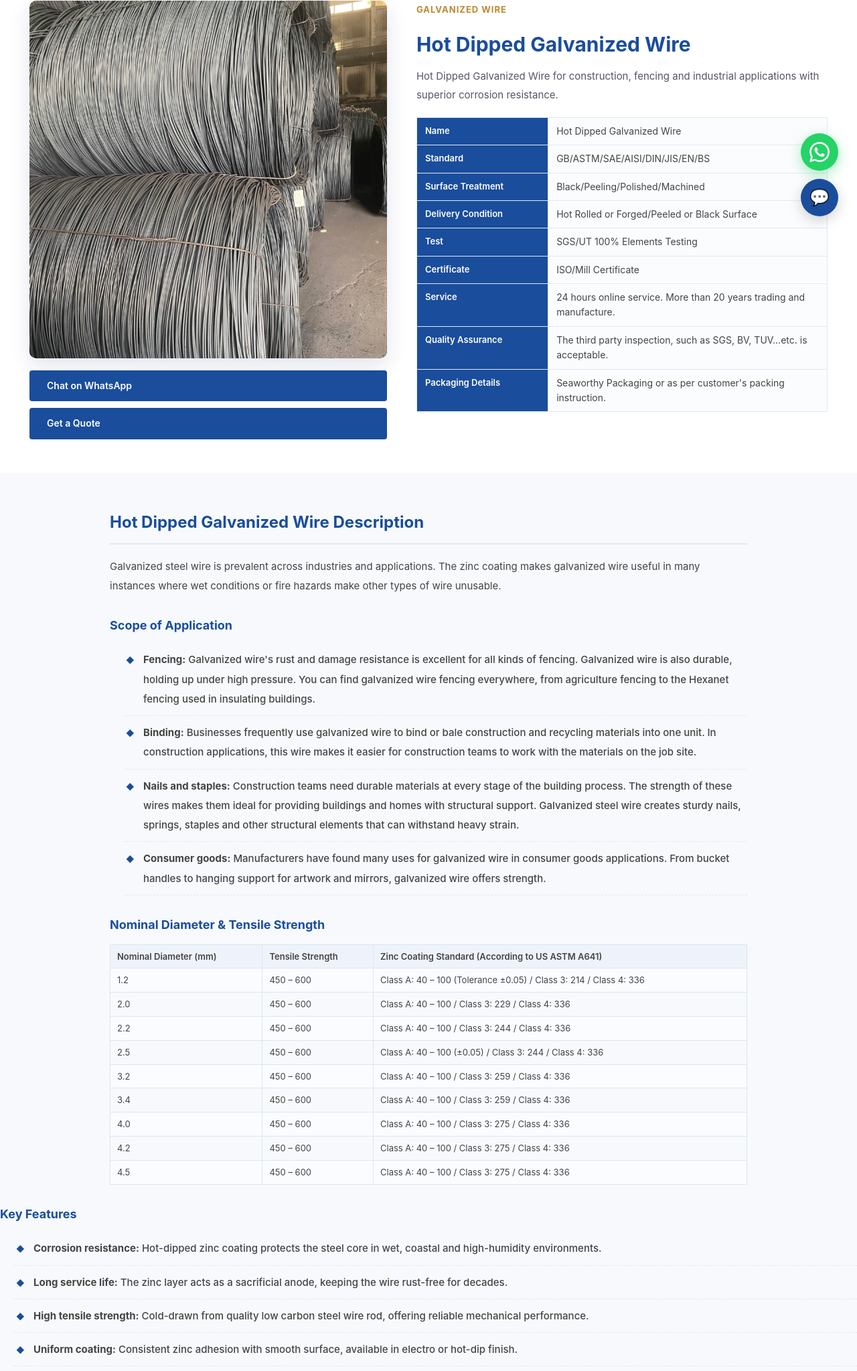
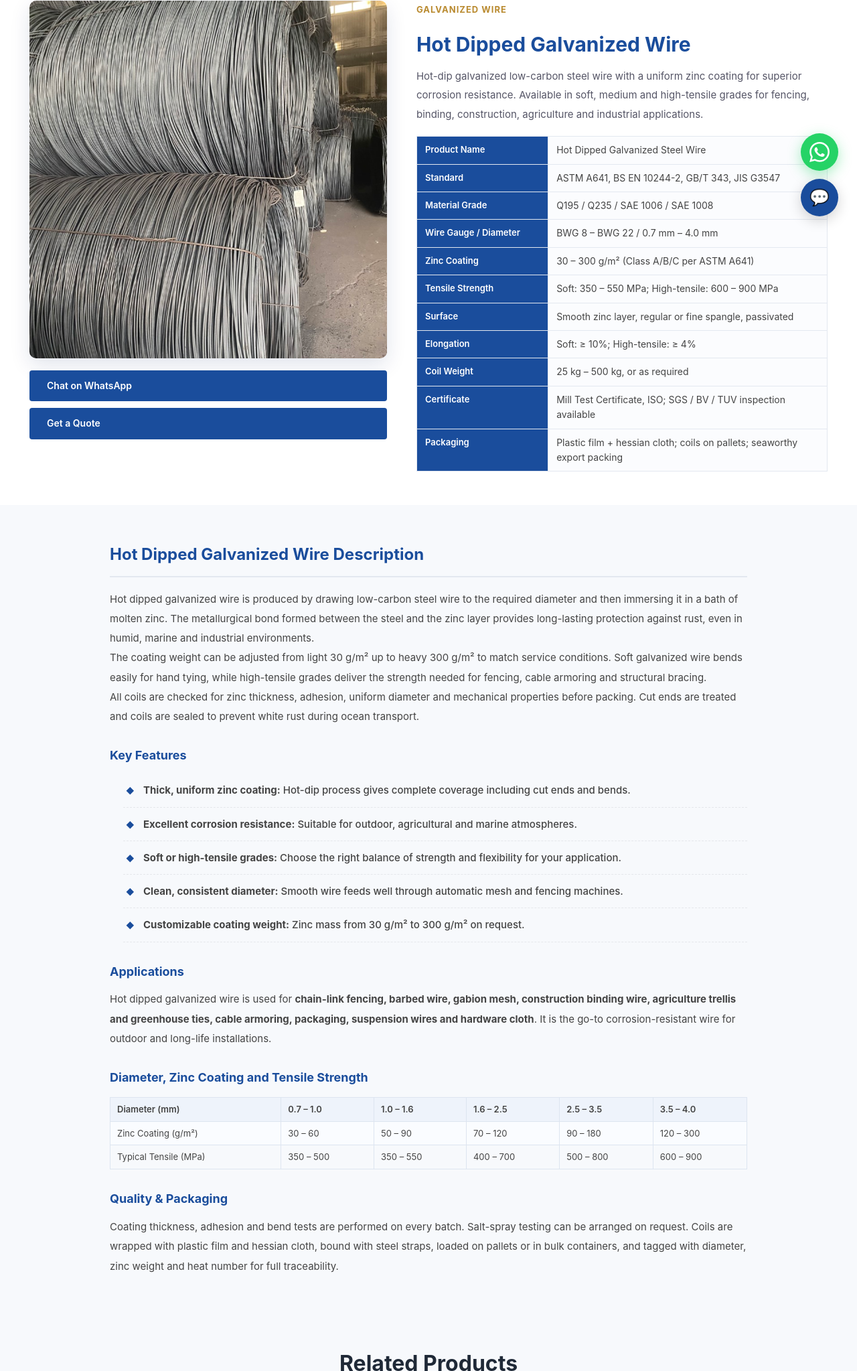
Before and after one commit to SDSTARK/stark-steel, a plain HTML site: page product-03.html in a window 1280 px wide. Shown: the part 449-2496 px from the top of the page at 67% size. Drawn offline with Linux system fonts and the light colour scheme.

Commit message:
rewrite hot dipped galvanized wire page: accurate specs and zinc coating table

```diff
--- a/product-03.html
+++ b/product-03.html
@@ -5,7 +5,7 @@
 <meta name="viewport" content="width=device-width, initial-scale=1.0">
 <title>Hot Dipped Galvanized Wire - Shandong Stark Steel Co., Ltd.</title>
 <meta name="keywords" content="Hot Dipped Galvanized Wire, Galvanized Wire, Shandong Stark Steel, Carbon Steel, Galvanized Steel, Stainless Steel, Aluminum, Corrugated Board">
-<meta name="description" content="Hot Dipped Galvanized Wire for construction, fencing and industrial applications with superior corrosion resistance.">
+<meta name="description" content="Hot dipped galvanized steel wire with zinc coating 30-300 g/m2 for fencing, binding, mesh and outdoor construction.">
 <link rel="stylesheet" href="css/style.css">
 </head>
 <body>
@@ -67,17 +67,19 @@
     <div class="pd-info">
       <span class="overline">Galvanized Wire</span>
       <h1>Hot Dipped Galvanized Wire</h1>
-      <p class="pd-summary">Hot Dipped Galvanized Wire for construction, fencing and industrial applications with superior corrosion resistance.</p>
+      <p class="pd-summary">Hot-dip galvanized low-carbon steel wire with a uniform zinc coating for superior corrosion resistance. Available in soft, medium and high-tensile grades for fencing, binding, construction, agriculture and industrial applications.</p>
       <table class="pd-table">
-<tr><th>Name</th><td>Hot Dipped Galvanized Wire</td></tr>
-<tr><th>Standard</th><td>GB/ASTM/SAE/AISI/DIN/JIS/EN/BS</td></tr>
-<tr><th>Surface Treatment</th><td>Black/Peeling/Polished/Machined</td></tr>
-<tr><th>Delivery Condition</th><td>Hot Rolled or Forged/Peeled or Black Surface</td></tr>
-<tr><th>Test</th><td>SGS/UT 100% Elements Testing</td></tr>
-<tr><th>Certificate</th><td>ISO/Mill Certificate</td></tr>
-<tr><th>Service</th><td>24 hours online service. More than 20 years trading and manufacture.</td></tr>
-<tr><th>Quality Assurance</th><td>The third party inspection, such as SGS, BV, TUV…etc. is acceptable.</td></tr>
-<tr><th>Packaging Details</th><td>Seaworthy Packaging or as per customer's packing instruction.</td></tr>
+<tr><th>Product Name</th><td>Hot Dipped Galvanized Steel Wire</td></tr>
+<tr><th>Standard</th><td>ASTM A641, BS EN 10244-2, GB/T 343, JIS G3547</td></tr>
+<tr><th>Material Grade</th><td>Q195 / Q235 / SAE 1006 / SAE 1008</td></tr>
+<tr><th>Wire Gauge / Diameter</th><td>BWG 8 – BWG 22 / 0.7 mm – 4.0 mm</td></tr>
+<tr><th>Zinc Coating</th><td>30 – 300 g/m² (Class A/B/C per ASTM A641)</td></tr>
+<tr><th>Tensile Strength</th><td>Soft: 350 – 550 MPa; High-tensile: 600 – 900 MPa</td></tr>
+<tr><th>Surface</th><td>Smooth zinc layer, regular or fine spangle, passivated</td></tr>
+<tr><th>Elongation</th><td>Soft: ≥ 10%; High-tensile: ≥ 4%</td></tr>
+<tr><th>Coil Weight</th><td>25 kg – 500 kg, or as required</td></tr>
+<tr><th>Certificate</th><td>Mill Test Certificate, ISO; SGS / BV / TUV inspection available</td></tr>
+<tr><th>Packaging</th><td>Plastic film + hessian cloth; coils on pallets; seaworthy export packing</td></tr>
       </table>
     </div>
   </div>
@@ -87,47 +89,49 @@
 <section class="pd-desc">
   <div class="container">
     <h2>Hot Dipped Galvanized Wire Description</h2>
-    <p>Galvanized steel wire is prevalent across industries and applications. The zinc coating makes galvanized wire useful in many instances where wet conditions or fire hazards make other types of wire unusable.</p><h3>Scope of Application</h3>
-<ul class="core-list">
-<li><strong>Fencing:</strong> Galvanized wire's rust and damage resistance is excellent for all kinds of fencing. Galvanized wire is also durable, holding up under high pressure. You can find galvanized wire fencing everywhere, from agriculture fencing to the Hexanet fencing used in insulating buildings.</li>
-<li><strong>Binding:</strong> Businesses frequently use galvanized wire to bind or bale construction and recycling materials into one unit. In construction applications, this wire makes it easier for construction teams to work with the materials on the job site.</li>
-<li><strong>Nails and staples:</strong> Construction teams need durable materials at every stage of the building process. The strength of these wires makes them ideal for providing buildings and homes with structural support. Galvanized steel wire creates sturdy nails, springs, staples and other structural elements that can withstand heavy strain.</li>
-<li><strong>Consumer goods:</strong> Manufacturers have found many uses for galvanized wire in consumer goods applications. From bucket handles to hanging support for artwork and mirrors, galvanized wire offers strength.</li>
-</ul>
-<h3>Nominal Diameter &amp; Tensile Strength</h3>
-<table class="pd-table-extra">
-<tr><th>Nominal Diameter (mm)</th><th>Tensile Strength</th><th>Zinc Coating Standard (According to US ASTM A641)</th></tr>
-<tr><td>1.2</td><td>450 – 600</td><td>Class A: 40 – 100 (Tolerance ±0.05) / Class 3: 214 / Class 4: 336</td></tr>
-<tr><td>2.0</td><td>450 – 600</td><td>Class A: 40 – 100 / Class 3: 229 / Class 4: 336</td></tr>
-<tr><td>2.2</td><td>450 – 600</td><td>Class A: 40 – 100 / Class 3: 244 / Class 4: 336</td></tr>
-<tr><td>2.5</td><td>450 – 600</td><td>Class A: 40 – 100 (±0.05) / Class 3: 244 / Class 4: 336</td></tr>
-<tr><td>3.2</td><td>450 – 600</td><td>Class A: 40 – 100 / Class 3: 259 / Class 4: 336</td></tr>
-<tr><td>3.4</td><td>450 – 600</td><td>Class A: 40 – 100 / Class 3: 259 / Class 4: 336</td></tr>
-<tr><td>4.0</td><td>450 – 600</td><td>Class A: 40 – 100 / Class 3: 275 / Class 4: 336</td></tr>
-<tr><td>4.2</td><td>450 – 600</td><td>Class A: 40 – 100 / Class 3: 275 / Class 4: 336</td></tr>
-<tr><td>4.5</td><td>450 – 600</td><td>Class A: 40 – 100 / Class 3: 275 / Class 4: 336</td></tr>
-</table>
-  </div>
-
+<p>Hot dipped galvanized wire is produced by drawing low-carbon steel wire to the required diameter and then immersing it in a bath of molten zinc. The metallurgical bond formed between the steel and the zinc layer provides long-lasting protection against rust, even in humid, marine and industrial environments.</p>
+<p>The coating weight can be adjusted from light 30 g/m² up to heavy 300 g/m² to match service conditions. Soft galvanized wire bends easily for hand tying, while high-tensile grades deliver the strength needed for fencing, cable armoring and structural bracing.</p>
+<p>All coils are checked for zinc thickness, adhesion, uniform diameter and mechanical properties before packing. Cut ends are treated and coils are sealed to prevent white rust during ocean transport.</p>
     <h3 data-i18n="pdKeyFeatures">Key Features</h3>
     <ul class="core-list">
-<li><strong>Corrosion resistance:</strong> Hot-dipped zinc coating protects the steel core in wet, coastal and high-humidity environments.</li>
-<li><strong>Long service life:</strong> The zinc layer acts as a sacrificial anode, keeping the wire rust-free for decades.</li>
-<li><strong>High tensile strength:</strong> Cold-drawn from quality low carbon steel wire rod, offering reliable mechanical performance.</li>
-<li><strong>Uniform coating:</strong> Consistent zinc adhesion with smooth surface, available in electro or hot-dip finish.</li>
-<li><strong>Flexible supply:</strong> Diameters from 0.3mm to 6.5mm, in coils, spools or straightened &amp; cut lengths.</li>
+<li><strong>Thick, uniform zinc coating:</strong> Hot-dip process gives complete coverage including cut ends and bends.</li>
+<li><strong>Excellent corrosion resistance:</strong> Suitable for outdoor, agricultural and marine atmospheres.</li>
+<li><strong>Soft or high-tensile grades:</strong> Choose the right balance of strength and flexibility for your application.</li>
+<li><strong>Clean, consistent diameter:</strong> Smooth wire feeds well through automatic mesh and fencing machines.</li>
+<li><strong>Customizable coating weight:</strong> Zinc mass from 30 g/m² to 300 g/m² on request.</li>
     </ul>
     <h3 data-i18n="pdApplications">Applications</h3>
-<p>Galvanized wire is used for <strong>fencing and security mesh, baling and binding, nails and staples, wire ropes, cable armoring, poultry cages, chain link fences and general construction</strong>. It is also widely used in agriculture and the making of gabion boxes.</p>
-<h3>Available Sizes</h3>
+    <p>Hot dipped galvanized wire is used for <strong>chain-link fencing, barbed wire, gabion mesh, construction binding wire, agriculture trellis and greenhouse ties, cable armoring, packaging, suspension wires and hardware cloth</strong>. It is the go-to corrosion-resistant wire for outdoor and long-life installations.</p>
+    <h3>Diameter, Zinc Coating and Tensile Strength</h3>
     <table class="pd-table-extra">
-<tr><th>Diameter (mm)</th><td>0.3 – 6.5</td></tr>
-<tr><th>Zinc Coating</th><td>Class A / Class 3 / Class 4 per ASTM A641 or GB/T 343</td></tr>
-<tr><th>Tensile Strength</th><td>300 – 600 MPa (Soft), 600 – 1100 MPa (Medium), 1100 – 1400 MPa (Hard)</td></tr>
-<tr><th>Packing</th><td>Coils of 1kg – 1000kg, spools, or straightened &amp; cut bundles</td></tr>
+<tr>
+<th>Diameter (mm)</th>
+<th>0.7 – 1.0</th>
+<th>1.0 – 1.6</th>
+<th>1.6 – 2.5</th>
+<th>2.5 – 3.5</th>
+<th>3.5 – 4.0</th>
+</tr>
+<tr>
+<td>Zinc Coating (g/m²)</td>
+<td>30 – 60</td>
+<td>50 – 90</td>
+<td>70 – 120</td>
+<td>90 – 180</td>
+<td>120 – 300</td>
+</tr>
+<tr>
+<td>Typical Tensile (MPa)</td>
+<td>350 – 500</td>
+<td>350 – 550</td>
+<td>400 – 700</td>
+<td>500 – 800</td>
+<td>600 – 900</td>
+</tr>
     </table>
     <h3 data-i18n="pdQuality">Quality &amp; Packaging</h3>
-<p>Zinc coating weight, adhesion and tensile strength are tested per ASTM A641 / GB/T 15393. Packaging: inner plastic film plus woven bag, coils strapped on pallets, seaworthy export packing.</p>
+    <p>Coating thickness, adhesion and bend tests are performed on every batch. Salt-spray testing can be arranged on request. Coils are wrapped with plastic film and hessian cloth, bound with steel straps, loaded on pallets or in bulk containers, and tagged with diameter, zinc weight and heat number for full traceability.</p>
+  </div>
 </section>
 
 <section class="products-section" style="background:#f7f9fc;padding:50px 0;">
@@ -140,6 +144,16 @@
     <div class="product-grid">
 <div class="product-card" data-cat="Carbon Steel Wire">
   <div class="product-img">
+    <img src="images/product-01.jpg" alt="HRB400/HRB400E Steel Wire Rod">
+  </div>
+  <div class="product-info">
+    <h3><a href="product-01.html">HRB400/HRB400E Steel Wire Rod</a></h3>
+    <div class="product-meta"><span>Carbon Steel Wire</span></div>
+    <a href="product-01.html" class="read-more" data-i18n="btnReadMore">Read More →</a>
+  </div>
+</div>
+<div class="product-card" data-cat="Carbon Steel Wire">
+  <div class="product-img">
     <img src="images/product-02.jpg" alt="Low Carbon Bright Alkaline Steel Wire">
   </div>
   <div class="product-info">
@@ -148,24 +162,14 @@
     <a href="product-02.html" class="read-more" data-i18n="btnReadMore">Read More →</a>
   </div>
 </div>
-<div class="product-card" data-cat="Galvanized Steel Pipe">
+<div class="product-card" data-cat="Steel Rebars">
   <div class="product-img">
-    <img src="images/product-08.jpg" alt="Hot Dipped Q195 Q235 Q345 Seamless Round Galvanized Steel Pipe">
+    <img src="images/product-04.jpg" alt="HRB600 High Strength Hot Rolled Reinforced Bar">
   </div>
   <div class="product-info">
-    <h3><a href="product-08.html">Hot Dipped Q195 Q235 Q345 Seamless Round Galvanized Steel Pipe</a></h3>
-    <div class="product-meta"><span>Galvanized Steel Pipe</span></div>
-    <a href="product-08.html" class="read-more" data-i18n="btnReadMore">Read More →</a>
-  </div>
-</div>
-<div class="product-card" data-cat="Galvanized Steel Sheet">
-  <div class="product-img">
-    <img src="images/product-09.jpg" alt="SGCC SPCC 40g-275g Hot Dipped Galvanized Steel Plate">
-  </div>
-  <div class="product-info">
-    <h3><a href="product-09.html">SGCC SPCC 40g-275g Hot Dipped Galvanized Steel Plate</a></h3>
-    <div class="product-meta"><span>Galvanized Steel Sheet</span></div>
-    <a href="product-09.html" class="read-more" data-i18n="btnReadMore">Read More →</a>
+    <h3><a href="product-04.html">HRB600 High Strength Hot Rolled Reinforced Bar</a></h3>
+    <div class="product-meta"><span>Steel Rebars</span></div>
+    <a href="product-04.html" class="read-more" data-i18n="btnReadMore">Read More →</a>
   </div>
 </div>
     </div>
@@ -246,8 +250,8 @@
         <div class="social">
           <a href="#">f</a>
           <a href="#">in</a>
-          <a href="#">𝕏</a>
-          <a href="#">▶</a>
+          <a href="#">&#120143;</a>
+          <a href="#">&#9654;</a>
         </div>
       </div>
       <div class="footer-col">
@@ -272,22 +276,22 @@
       </div>
       <div class="footer-col">
         <h4 data-i18n="footerContact">Contact</h4>
-        <p>📞 +86 18954492649</p>
+        <p>&#128222; +86 18954492649</p>
         <a class="wa-link" href="https://wa.me/8618954492649" target="_blank" rel="noopener" title="Chat on WhatsApp"><svg viewBox="0 0 24 24" fill="currentColor" aria-hidden="true"><path d="M17.472 14.382c-.297-.149-1.758-.867-2.03-.967-.273-.099-.471-.148-.67.15-.197.297-.767.966-.94 1.164-.173.199-.347.223-.644.075-.297-.15-1.255-.463-2.39-1.475-.883-.788-1.48-1.761-1.653-2.059-.173-.297-.018-.458.13-.606.134-.133.298-.347.446-.52.149-.174.198-.298.298-.497.099-.198.05-.371-.025-.52-.075-.149-.669-1.612-.916-2.207-.242-.579-.487-.5-.669-.51-.173-.008-.371-.01-.57-.01-.198 0-.52.074-.792.372-.272.297-1.04 1.016-1.04 2.479 0 1.462 1.065 2.875 1.213 3.074.149.198 2.096 3.2 5.077 4.487.709.306 1.262.489 1.694.625.712.227 1.36.195 1.871.118.571-.085 1.758-.719 2.006-1.413.248-.694.248-1.289.173-1.413-.074-.124-.272-.198-.57-.347m-5.421 7.403h-.004a9.87 9.87 0 01-5.031-1.378l-.361-.214-3.741.982.998-3.648-.235-.374a9.86 9.86 0 01-1.51-5.26c.001-5.45 4.436-9.884 9.888-9.884 2.64 0 5.122 1.03 6.988 2.898a9.825 9.825 0 012.893 6.994c-.003 5.45-4.437 9.884-9.885 9.884m8.413-18.297A11.815 11.815 0 0012.05 0C5.495 0 .16 5.335.157 11.892c0 2.096.547 4.142 1.588 5.945L.057 24l6.305-1.654a11.882 11.882 0 005.683 1.448h.005c6.554 0 11.89-5.335 11.893-11.893a11.821 11.821 0 00-3.48-8.413z"/></svg>WhatsApp</a>
-        <p>📧 esmestarksteel@163.com</p>
-        <p>👤 Tobey / Sales Manager</p>
-        <p>📍 Shandong Province, Liaocheng, Economic and Technological Development Zone</p>
+        <p>&#128231; esmestarksteel@163.com</p>
+        <p>&#128100; Tobey / Sales Manager</p>
+        <p>&#128205; Shandong Province, Liaocheng, Economic and Technological Development Zone</p>
       </div>
     </div>
     <div class="footer-bottom">
-      <p>© 2026 Shandong Stark Steel Co., Ltd. <span data-i18n="footerCopyright">All Rights Reserved.</span></p>
+      <p>&#169; 2026 Shandong Stark Steel Co., Ltd. <span data-i18n="footerCopyright">All Rights Reserved.</span></p>
     </div>
   </div>
 </footer>
 
 <!-- Floating Contact -->
 <a href="https://wa.me/8618954492649" class="float-wa" target="_blank" rel="noopener" title="Chat on WhatsApp"><svg viewBox="0 0 24 24" fill="currentColor" aria-hidden="true"><path d="M17.472 14.382c-.297-.149-1.758-.867-2.03-.967-.273-.099-.471-.148-.67.15-.197.297-.767.966-.94 1.164-.173.199-.347.223-.644.075-.297-.15-1.255-.463-2.39-1.475-.883-.788-1.48-1.761-1.653-2.059-.173-.297-.018-.458.13-.606.134-.133.298-.347.446-.52.149-.174.198-.298.298-.497.099-.198.05-.371-.025-.52-.075-.149-.669-1.612-.916-2.207-.242-.579-.487-.5-.669-.51-.173-.008-.371-.01-.57-.01-.198 0-.52.074-.792.372-.272.297-1.04 1.016-1.04 2.479 0 1.462 1.065 2.875 1.213 3.074.149.198 2.096 3.2 5.077 4.487.709.306 1.262.489 1.694.625.712.227 1.36.195 1.871.118.571-.085 1.758-.719 2.006-1.413.248-.694.248-1.289.173-1.413-.074-.124-.272-.198-.57-.347m-5.421 7.403h-.004a9.87 9.87 0 01-5.031-1.378l-.361-.214-3.741.982.998-3.648-.235-.374a9.86 9.86 0 01-1.51-5.26c.001-5.45 4.436-9.884 9.888-9.884 2.64 0 5.122 1.03 6.988 2.898a9.825 9.825 0 012.893 6.994c-.003 5.45-4.437 9.884-9.885 9.884m8.413-18.297A11.815 11.815 0 0012.05 0C5.495 0 .16 5.335.157 11.892c0 2.096.547 4.142 1.588 5.945L.057 24l6.305-1.654a11.882 11.882 0 005.683 1.448h.005c6.554 0 11.89-5.335 11.893-11.893a11.821 11.821 0 00-3.48-8.413z"/></svg></a>
-<a href="contact.html" class="float-contact" title="Send Inquiry">💬</a>
+<a href="contact.html" class="float-contact" title="Send Inquiry">&#128172;</a>
 
 <script src="js/script.js"></script>
 <script src="js/i18n.js"></script>
```
Lines whose indentation alone changed are shown as unchanged.
